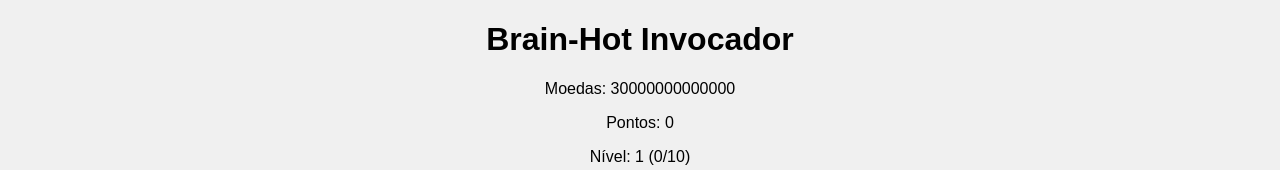
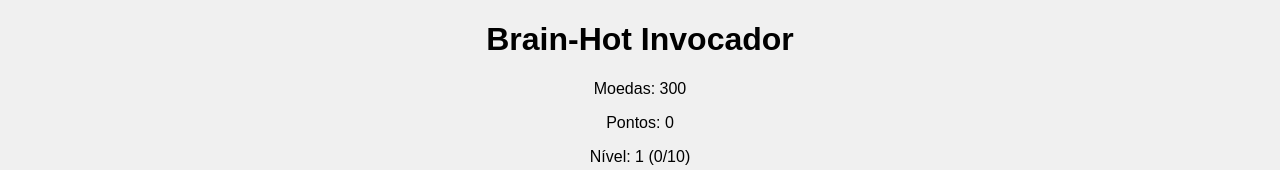
Before and after one commit to yanoma2507/BrainSummoner, a plain HTML site: page Index.html in a window 1280 px wide. Shown: the top 170 px of the page. Drawn offline with Linux system fonts and the light colour scheme.

Commit message:
Update Index.html

```diff
--- a/Index.html
+++ b/Index.html
@@ -60,7 +60,7 @@
 <div id="shopBox"></div>
 
 <script>
-let coins = 30000000000000, points = 0, inventory = {}, pendingHotBrain = null, summonDelay = 500, upgradeLevel = 0;
+let coins = 300, points = 0, inventory = {}, pendingHotBrain = null, summonDelay = 500, upgradeLevel = 0;
 let autoSellCommon = false, autoSellRare = false, autoSellCommonActive = false, autoSellRareActive = false;
 let betterBasicCoins = false;
 let cheapImproved = false, improvedCost = 50, hyperCost = 300, hyperImproved = false;
```
